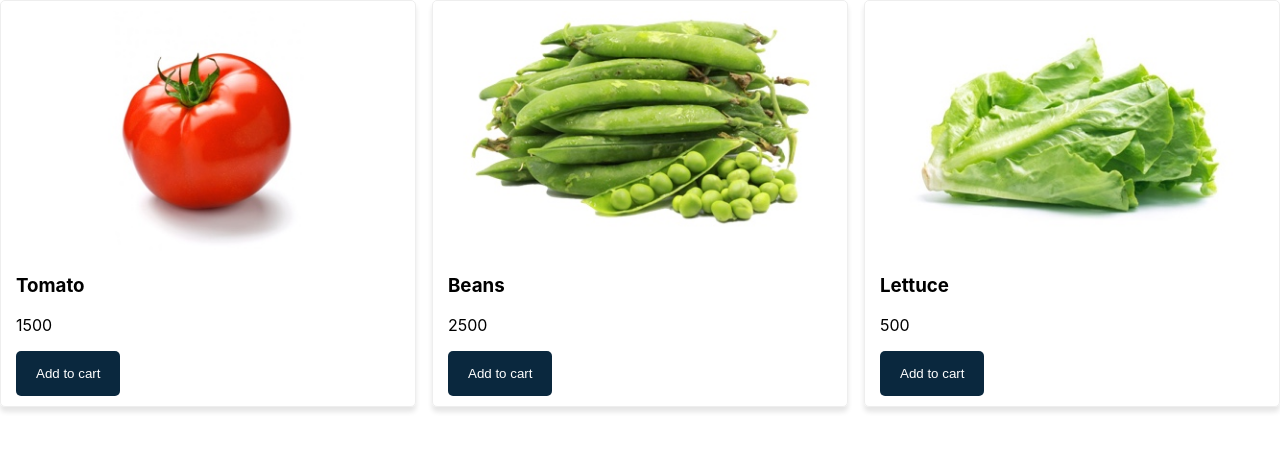
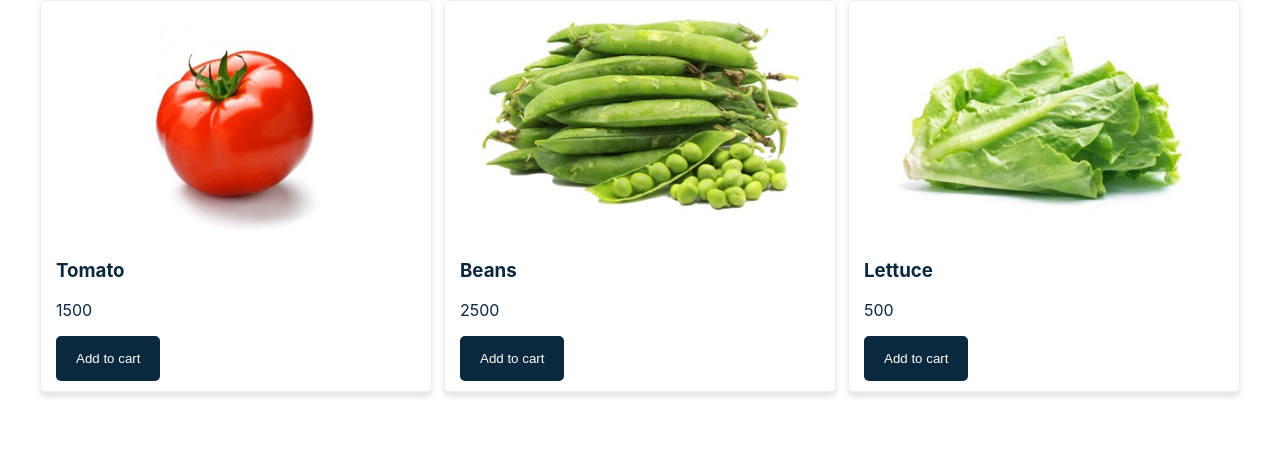
Before and after one commit to oscardelalanza/solid-invention, a React (Create React App) app: page / in a window 1280 px wide. Shown: the top 450 px of the page. Built offline with nearby package versions, Linux system fonts and the light colour scheme.

Commit message:
adding layout styles

```diff
--- a/src/components/Layout.tsx
+++ b/src/components/Layout.tsx
@@ -1,10 +1,23 @@
 import { Component } from 'react'
+import { StyleLayout } from '../interfaces/Layout'
 
+const styles: StyleLayout = {
+  layout: {
+   backgroundColor: '#fff',
+   color: '#0a283e',
+    alignItems: 'center',
+    display: 'flex',
+    flexDirection: 'column'
+  },
+  container: {
+    width: '1200px'
+  }
+}
 class Layout extends Component {
   render() {
     return (
-      <div>
-        <div>
+      <div style={styles.layout}>
+        <div style={styles.container}>
           {this.props.children}
         </div>
       </div>
--- /dev/null
+++ b/src/interfaces/Layout.ts
@@ -0,0 +1,4 @@
+export interface StyleLayout {
+  layout: {}
+  container: {}
+}
```
